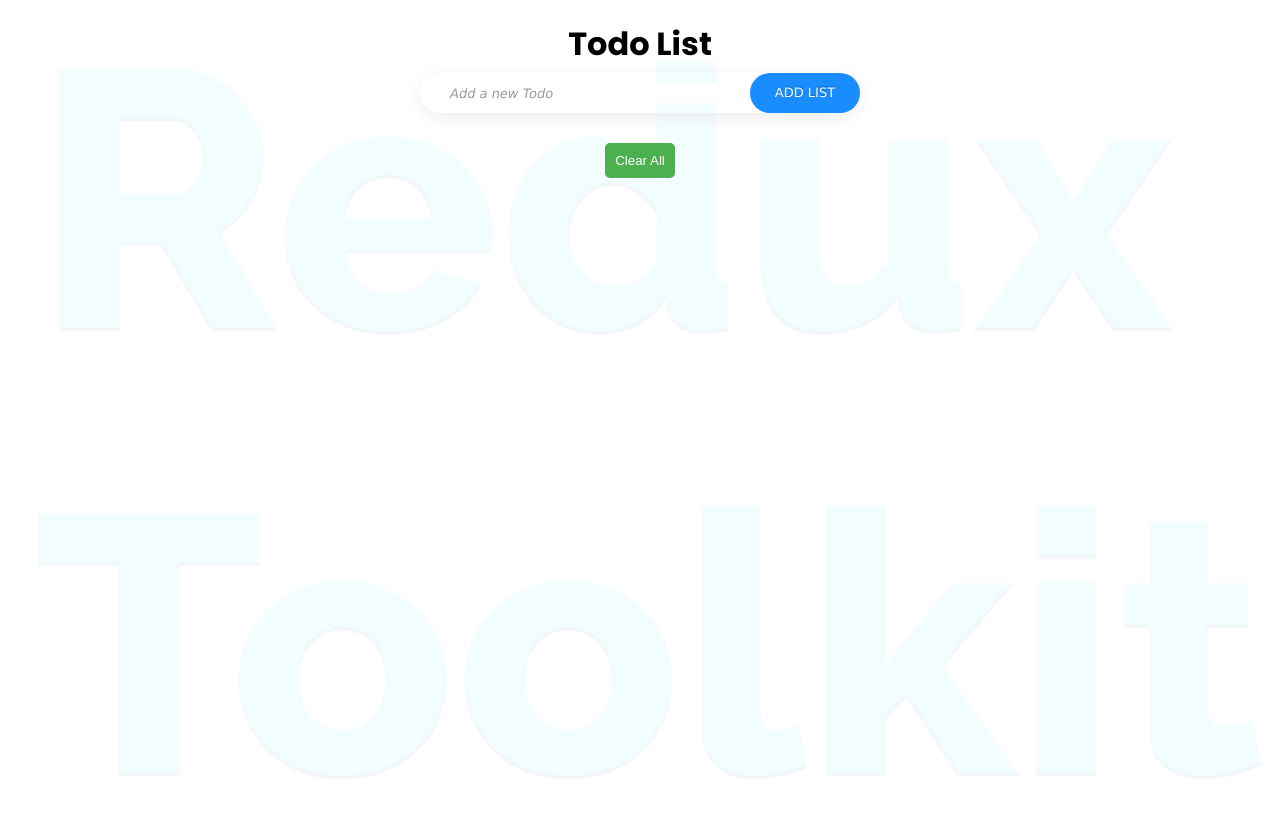
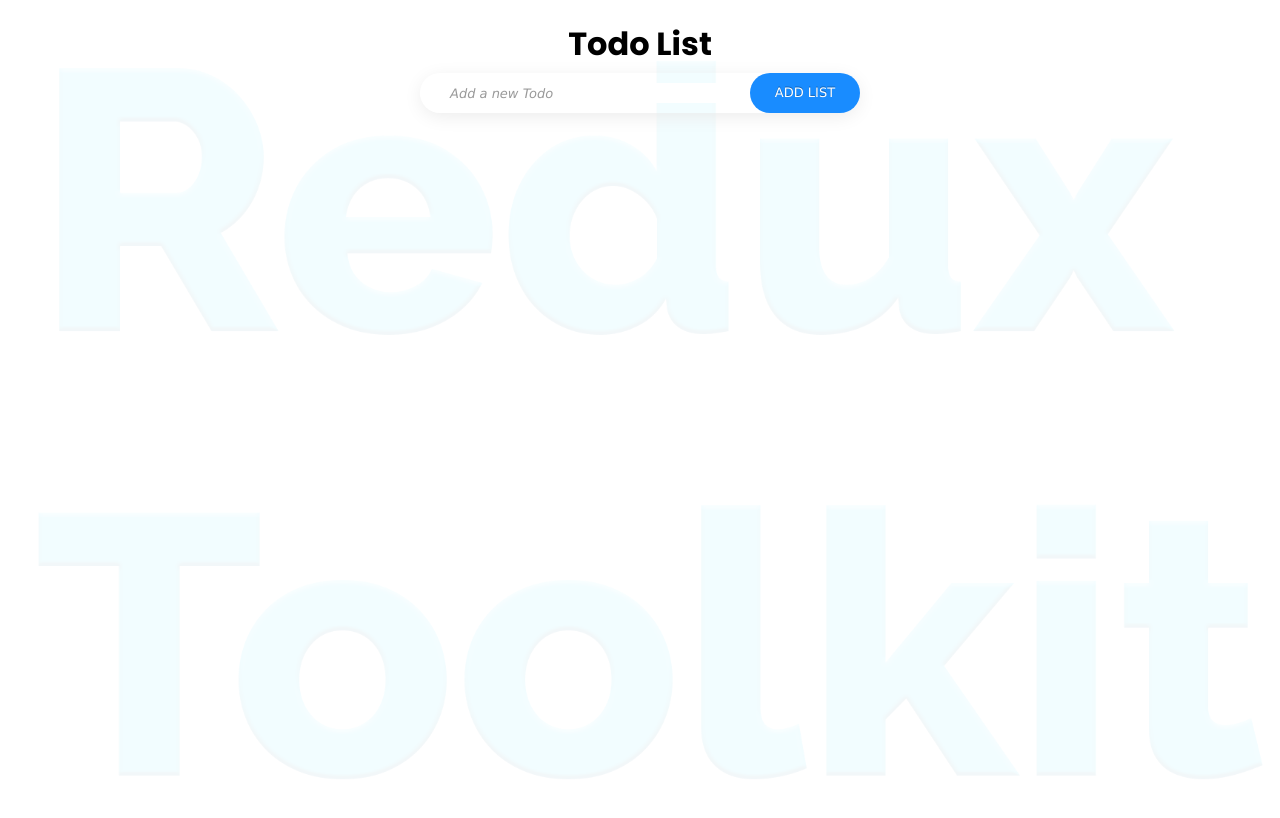
Before and after one commit to codes4education/redux-toolkit, a React (Create React App) app: page / in a window 1280 px wide. Built offline with nearby package versions, Linux system fonts and the light colour scheme.

Commit message:
todolist deleting all states

```diff
--- a/src/components/ToDoList.js
+++ b/src/components/ToDoList.js
@@ -2,7 +2,7 @@
 import styled from "styled-components";
 import DeleteIcon from "../assets/delete.png";
 import { useDispatch, useSelector } from "react-redux";
-import { addTodo, deleteTodo } from "../store/features/TodoSlice";
+import { addTodo, deleteTodo, clearTodos } from "../store/features/TodoSlice";
 
 function ToDoList() {
   const dispatch = useDispatch();
@@ -17,6 +17,11 @@
       setNewTodo("");
     }
   };
+
+  // Clear Todos
+  const handleClearTodos = () =>{
+    dispatch(clearTodos())
+  }
 
   return (
     <Container>
@@ -43,7 +48,10 @@
       ))}
 
       {/* Clear All the content */}
-      <ClearButton>Clear All</ClearButton>
+      {todos.length > 0 && (
+        <ClearButton onClick={handleClearTodos}>Clear All</ClearButton>
+      )}
+
     </Container>
   );
 }
--- a/src/store/features/TodoSlice.js
+++ b/src/store/features/TodoSlice.js
@@ -15,7 +15,9 @@
         deleteTodo:(state, action)=>{
             state.todos = state.todos.filter((todo) => todo.id !== action.payload)
         },
-        clearTodos:(state, action)=>{},
+        clearTodos:(state, action)=>{
+            state.todos = [];
+        },
     }
 })
 
```
